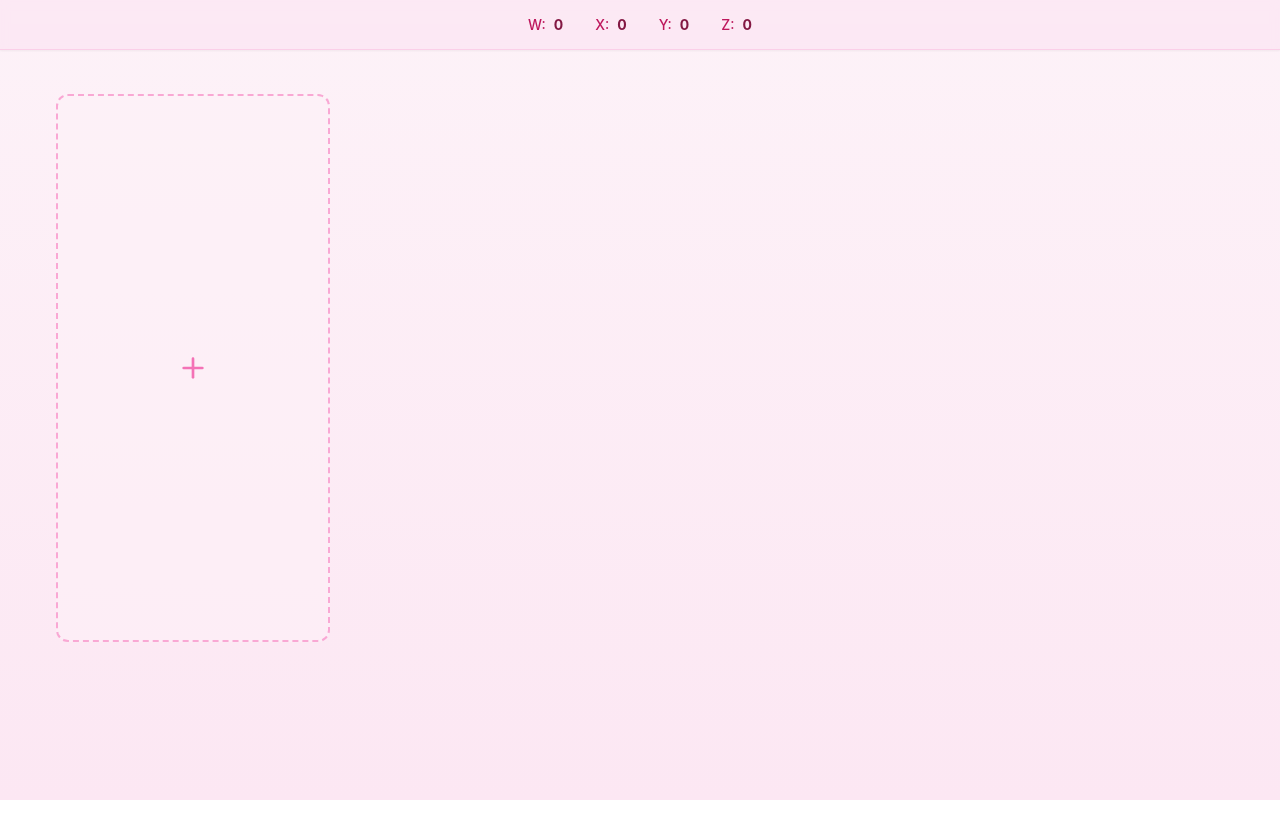
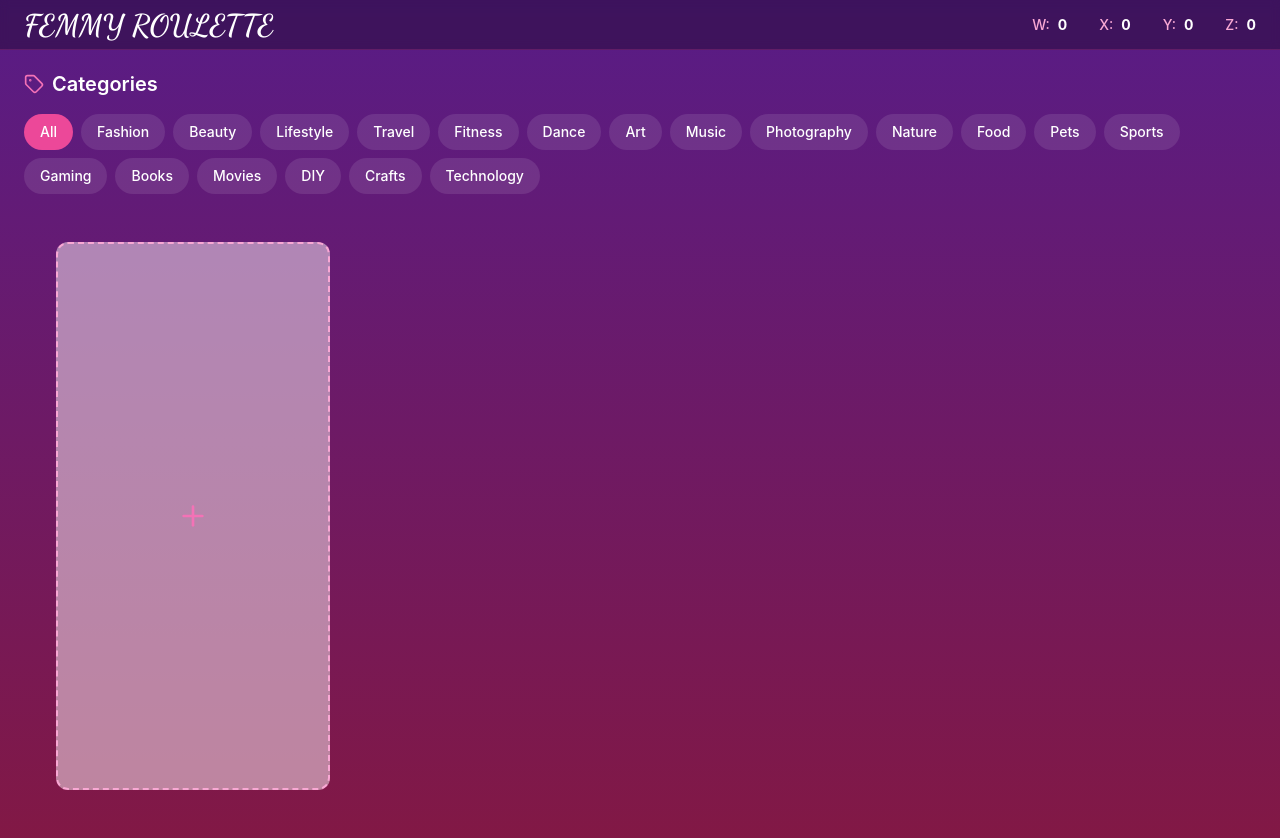
Before and after one commit to mmlxD/random-image-roulette, a React (Vite) app: page / in a window 1280 px wide. Shown: the top 838 px of the page. Before the commit the page ends 800 px from the top, so only its background shows below. Built offline with nearby package versions, Linux system fonts and the light colour scheme.

Commit message:
Add categories and logo design
Implement categories in the UI as shown in the provided screenshot. Update the design to reflect a transparent style and position the logo at the top left, naming it "FEMMY ROULETTE" with an appealing font.
[skip gpt_engineer]

```diff
--- a/index.html
+++ b/index.html
@@ -3,10 +3,11 @@
   <head>
     <meta charset="UTF-8" />
     <meta name="viewport" content="width=device-width, initial-scale=1.0" />
-    <title>random-image-roulette</title>
+    <title>FEMMY ROULETTE</title>
     <meta name="description" content="Lovable Generated Project" />
     <meta name="author" content="Lovable" />
     <meta property="og:image" content="/og-image.png" />
+    <link href="https://fonts.googleapis.com/css2?family=Dancing+Script:wght@700&display=swap" rel="stylesheet">
   </head>
 
   <body>
--- a/src/pages/Index.tsx
+++ b/src/pages/Index.tsx
@@ -1,6 +1,7 @@
 import { useState } from "react";
 import { ImageGallery } from "@/components/ImageGallery";
 import { motion } from "framer-motion";
+import { Tag } from "lucide-react";
 
 interface Values {
   w: number;
@@ -9,6 +10,13 @@ interface Values {
   z: number;
 }
 
+const categories = [
+  "All", "Fashion", "Beauty", "Lifestyle", "Travel",
+  "Fitness", "Dance", "Art", "Music", "Photography",
+  "Nature", "Food", "Pets", "Sports", "Gaming",
+  "Books", "Movies", "DIY", "Crafts", "Technology"
+];
+
 const Index = () => {
   const [currentValues, setCurrentValues] = useState<Values>({
     w: 0,
@@ -16,6 +24,7 @@ const Index = () => {
     y: 0,
     z: 0,
   });
+  const [selectedCategory, setSelectedCategory] = useState("All");
 
   const handleImageClick = () => {
     const values = {
@@ -28,18 +37,45 @@ const Index = () => {
   };
 
   return (
-    <div className="min-h-screen bg-gradient-to-b from-pink-50 to-pink-100">
-      {/* Numbers Display */}
-      <div className="fixed top-0 left-0 w-full h-[50px] bg-pink-100/80 backdrop-blur-sm border-b border-pink-200 flex items-center justify-center space-x-8 z-50 shadow-sm">
-        {Object.entries(currentValues).map(([key, value]) => (
-          <div key={key} className="flex items-center space-x-2">
-            <span className="text-sm font-medium text-pink-700">{key.toUpperCase()}:</span>
-            <span className="text-sm font-bold text-pink-900">{value}</span>
-          </div>
-        ))}
+    <div className="min-h-screen bg-gradient-to-b from-purple-900 to-pink-900">
+      {/* Top Bar with Numbers */}
+      <div className="fixed top-0 left-0 w-full h-[50px] bg-black/30 backdrop-blur-sm border-b border-pink-500/20 flex items-center justify-between z-50 px-6">
+        <h1 className="font-['Dancing_Script'] text-3xl text-white">FEMMY ROULETTE</h1>
+        <div className="flex items-center space-x-8">
+          {Object.entries(currentValues).map(([key, value]) => (
+            <div key={key} className="flex items-center space-x-2">
+              <span className="text-sm font-medium text-pink-300">{key.toUpperCase()}:</span>
+              <span className="text-sm font-bold text-white">{value}</span>
+            </div>
+          ))}
+        </div>
       </div>
 
-      <div className="container mx-auto pt-[70px] pb-12">
+      {/* Categories Section */}
+      <div className="pt-[70px] pb-6 px-6">
+        <div className="flex items-center gap-2 mb-4">
+          <Tag className="w-5 h-5 text-pink-400" />
+          <h2 className="text-xl font-semibold text-white">Categories</h2>
+        </div>
+        <div className="flex flex-wrap gap-2">
+          {categories.map((category) => (
+            <button
+              key={category}
+              onClick={() => setSelectedCategory(category)}
+              className={`px-4 py-2 rounded-full text-sm font-medium transition-all
+                ${
+                  selectedCategory === category
+                    ? "bg-pink-500 text-white"
+                    : "bg-white/10 text-white hover:bg-white/20"
+                }`}
+            >
+              {category}
+            </button>
+          ))}
+        </div>
+      </div>
+
+      <div className="container mx-auto pb-12">
         <motion.div
           initial={{ opacity: 0, y: 20 }}
           animate={{ opacity: 1, y: 0 }}
--- a/tailwind.config.ts
+++ b/tailwind.config.ts
@@ -20,6 +20,7 @@ export default {
     extend: {
       fontFamily: {
         sans: ["Inter", "sans-serif"],
+        dancing: ["Dancing Script", "cursive"],
       },
       colors: {
         border: "hsl(var(--border))",
```
